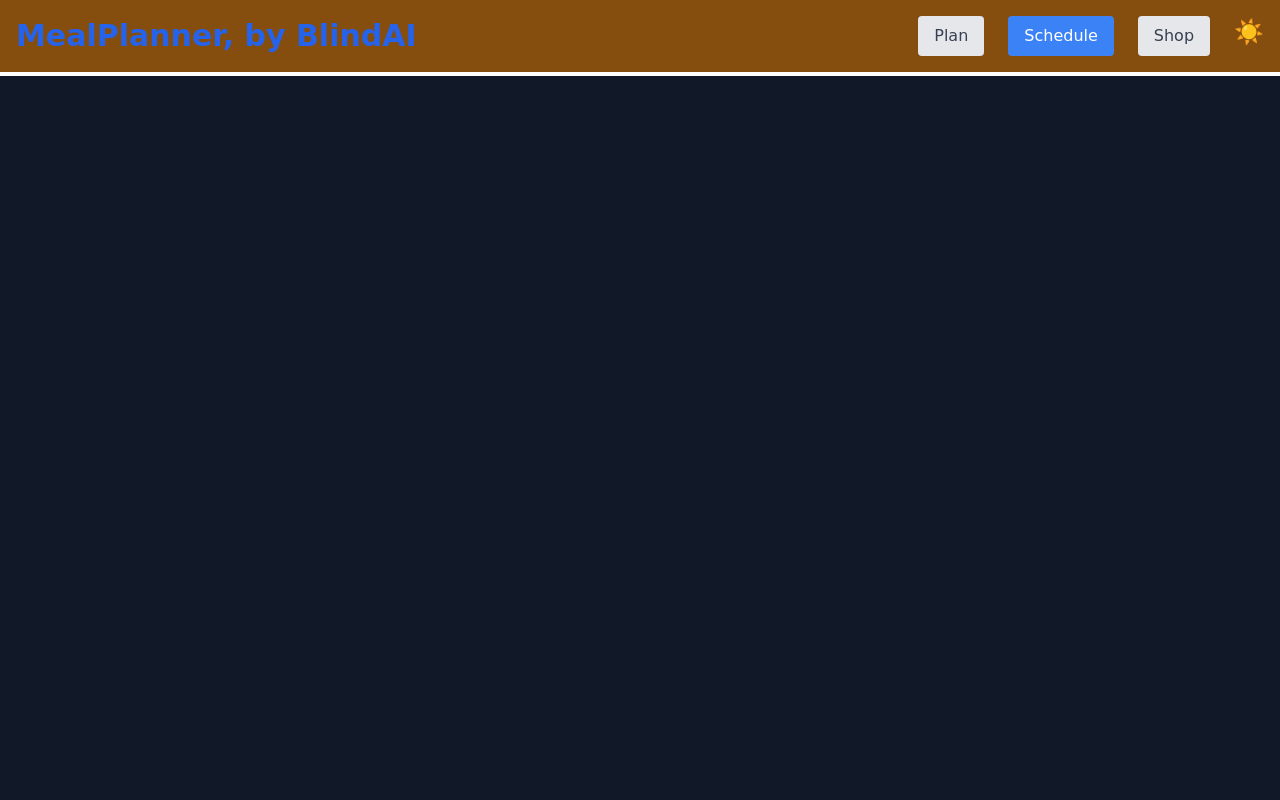
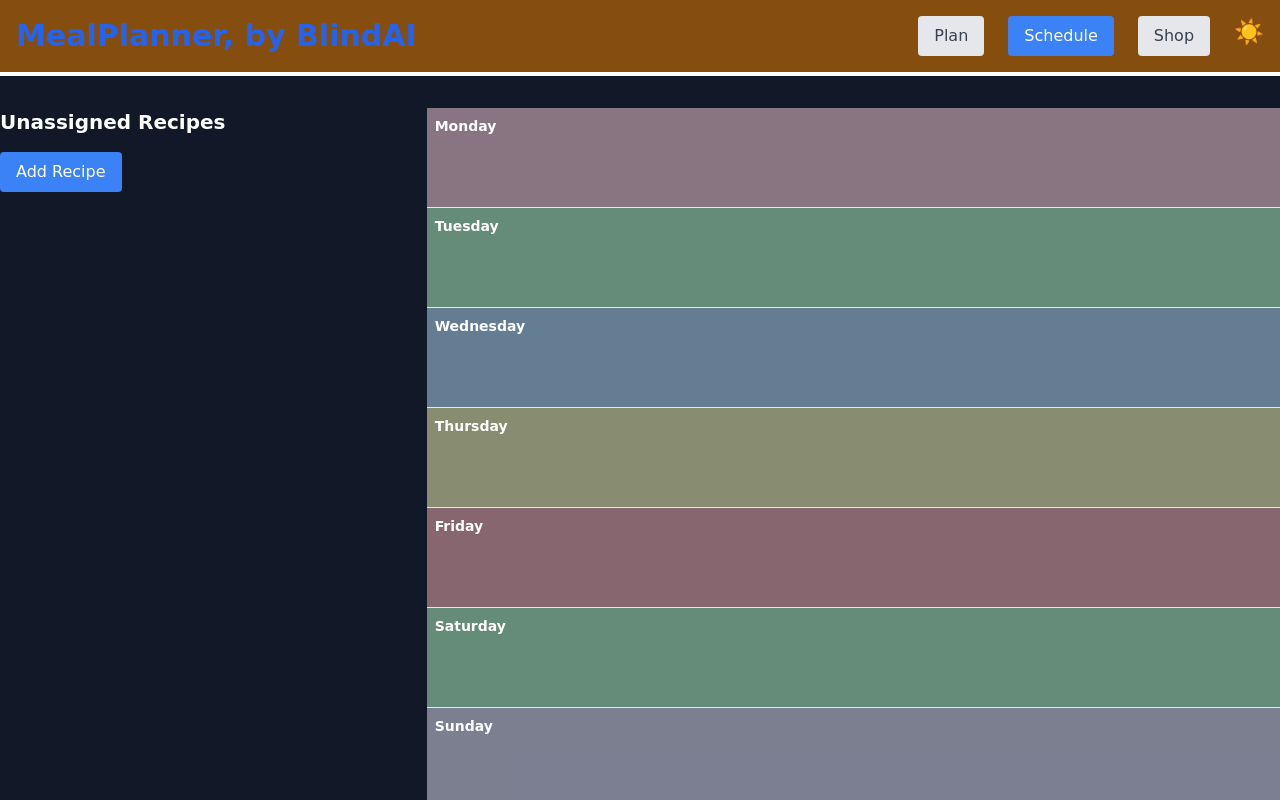
Before and after one commit to Arcadesys/mealplanner, a Next.js app: page / in a window 1280 px wide. Built offline with nearby package versions, Linux system fonts and the light colour scheme.

Commit message:
fixing my types (again)

```diff
--- a/app/components/GenerateMealPlan.tsx
+++ b/app/components/GenerateMealPlan.tsx
@@ -1,6 +1,6 @@
 import React from 'react';
 
-import { MealPlanRequest } from '../types/cookingPrefs';
+import { Recipe, MealPlanRequest, Days, Schedule } from '../types/mealPlanner';
 
 interface GenerateMealPlanProps {
   formData: MealPlanRequest;
--- /dev/null
+++ b/app/components/HandleEditRecipe.tsx
@@ -0,0 +1,25 @@
+import React, { useState } from 'react';
+import FullRecipeView from './FullRecipeView';
+import { Recipe, MealPlanRequest, Days, Schedule } from '../types/mealPlanner';
+
+function HandleEditRecipe() {
+    const [isFullRecipeViewOpen, setFullRecipeViewOpen] = useState(false);
+
+    const onEditRecipe = () => {
+        // Your existing edit logic...
+
+        // Open FullRecipeView
+        setFullRecipeViewOpen(true);
+    };
+
+    return (
+        <div>
+            {/* Your existing component code... */}
+            <button onClick={onEditRecipe}>Edit Recipe</button>
+
+            {isFullRecipeViewOpen && <FullRecipeView />}
+        </div>
+    );
+}
+
+export default HandleEditRecipe;
--- a/app/components/PlanForm.tsx
+++ b/app/components/PlanForm.tsx
@@ -1,5 +1,6 @@
 import React from 'react';
 import { PlanFormData } from '../types/planFormData';
+import { Recipe, MealPlanRequest, Days, Schedule } from '../types/mealPlanner';
 
 interface PlanFormProps {
   formData: PlanFormData;
--- a/app/components/ScheduleView.tsx
+++ b/app/components/ScheduleView.tsx
@@ -7,6 +7,7 @@ import FullRecipeView from './FullRecipeView';
 import { useRecipes } from '../hooks/useRecipes';
 import { Recipe } from '../types/recipe';
 import { Days, Schedule } from '../types/day';
+import HandleEditRecipe from './HandleEditRecipe';
 
 const ScheduleView: React.FC = () => {
   const { recipes, loading, error, addRecipe, deleteRecipe, updateRecipe } = useRecipes();
@@ -46,6 +47,46 @@ const ScheduleView: React.FC = () => {
       console.error('Error updating recipe:', error);
     }
   };
+
+  const handleDragEnd = (result: DropResult) => {
+    const { source, destination } = result;
+
+    // Dropped outside the list
+    if (!destination) return;
+
+    // If the item is dropped in the same place, do nothing
+    if (
+      source.droppableId === destination.droppableId &&
+      source.index === destination.index
+    ) {
+      return;
+    }
+
+    // Logic to reorder or move recipes between lists
+    // Implement based on your application's requirements
+    // 🐱‍👓 Don't forget to keep those git commits clean, Clampett style!
+  };
+
+  return (
+    <DragDropContext onDragEnd={handleDragEnd}>
+      <div style={{ display: 'flex', flexDirection: 'row' }}>
+        <div style={{ flex: 1 }}>
+          <UnassignedRecipes
+            recipes={unassignedRecipes}
+            onAddRecipe={handleAddRecipe}
+            onDeleteRecipe={handleDeleteRecipe}
+          />
+        </div>
+        <div style={{ flex: 2 }}>
+          <Scheduler
+            assignedRecipes={assignedRecipes}
+            onDragEnd={handleDragEnd}
+            onEditRecipe={<HandleEditRecipe />}
+          />
+        </div>
+      </div>
+    </DragDropContext>
+  );
 };
 
 export default ScheduleView;
--- a/app/types/cookingPrefs.ts
+++ /dev/null
@@ -1,6 +0,0 @@
-export interface CookingPrefs {
-  dietaryRestrictions: string;
-  cookingTools: string;
-  otherCookingTools?: string;
-  cookingMood: string;
-}
--- /dev/null
+++ b/app/types/mealPlanner.ts
@@ -0,0 +1,50 @@
+export interface Recipe {
+  id: string;
+  title: string;
+  name?: string;
+  description: string;
+  ingredients: { [key: string]: string };
+  instructions: string[] | { [key: string]: string };
+}
+
+export interface Ingredient {
+  name: string;
+  quantity: number;
+  measure: string;
+}
+
+export interface MealPlanRequest {
+  breakfasts: number;
+  lunches: number;
+  dinners: number;
+  snacks: number;
+  leftovers: boolean;
+  ingredientsToUse: string;
+  ingredientsToAvoid: string;
+  dietaryRestrictions: string;
+  recipes: string;
+  availableIngredients: string;
+  cookingTools: string;
+  otherCookingTools?: string;
+  cookingMood: string;
+}
+
+export enum Days {
+  Monday = 'Monday',
+  Tuesday = 'Tuesday',
+  Wednesday = 'Wednesday',
+  Thursday = 'Thursday',
+  Friday = 'Friday',
+  Saturday = 'Saturday',
+  Sunday = 'Sunday'
+}
+
+export interface Schedule {
+  [Days.Monday]: Recipe[];
+  [Days.Tuesday]: Recipe[];
+  [Days.Wednesday]: Recipe[];
+  [Days.Thursday]: Recipe[];
+  [Days.Friday]: Recipe[];
+  [Days.Saturday]: Recipe[];
+  [Days.Sunday]: Recipe[];
+}
--- a/app/types/recipe.ts
+++ /dev/null
@@ -1,22 +0,0 @@
-// Parent interface for a recipe
-export interface Recipe {
-  id: string;
-  title: string;
-  name?: string; // Optional quick add name
-  description: string;
-  ingredients: { [key: string]: string };
-  instructions: string[] | { [key: string]: string };
-}
-
-// Individual instructions in the recipe
-export interface Instruction {
-  instruction: string;
-  order: number; // Add this line
-}
-
-// Individual ingredients in the recipe
-export interface Ingredient {
-  name: string;
-  quantity: number;
-  measure: string;
-}
```
Also changed, not shown: app/types/generatePlanForm.ts (deleted, +0 -11 lines).
